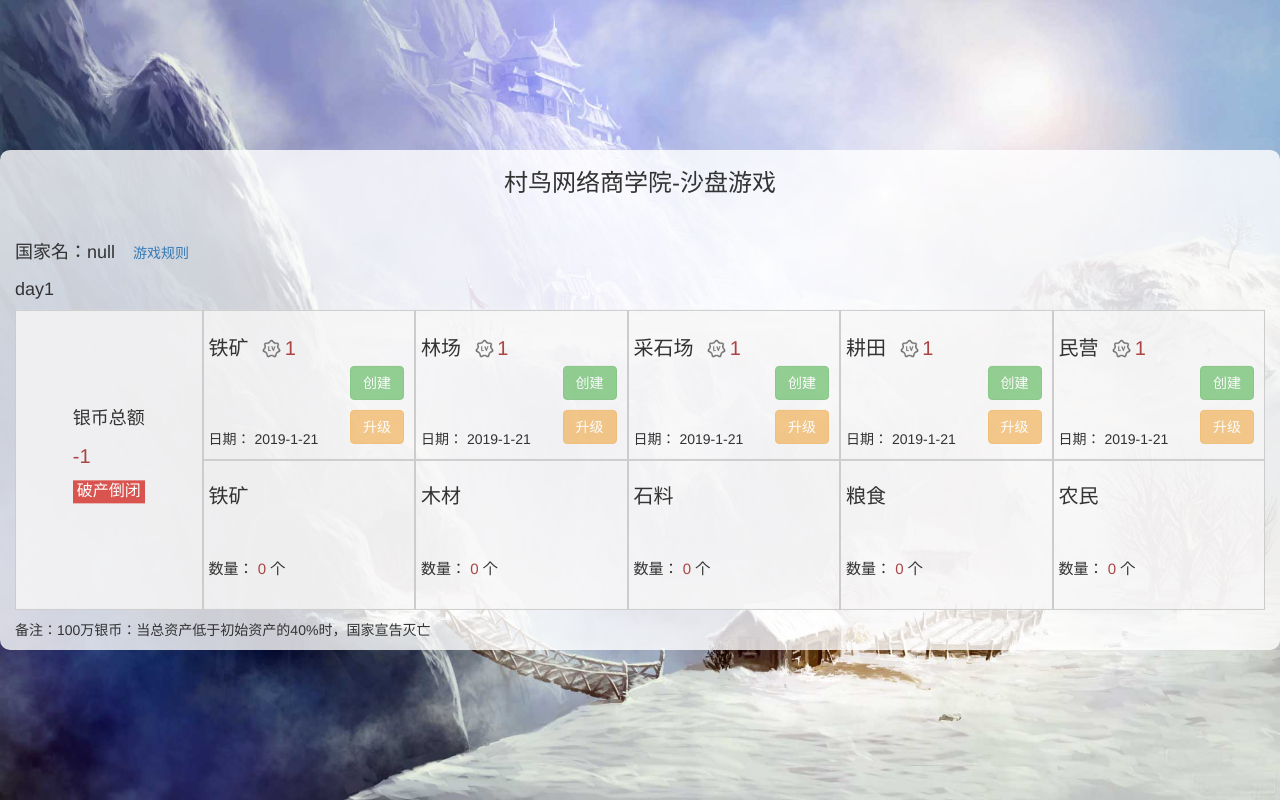
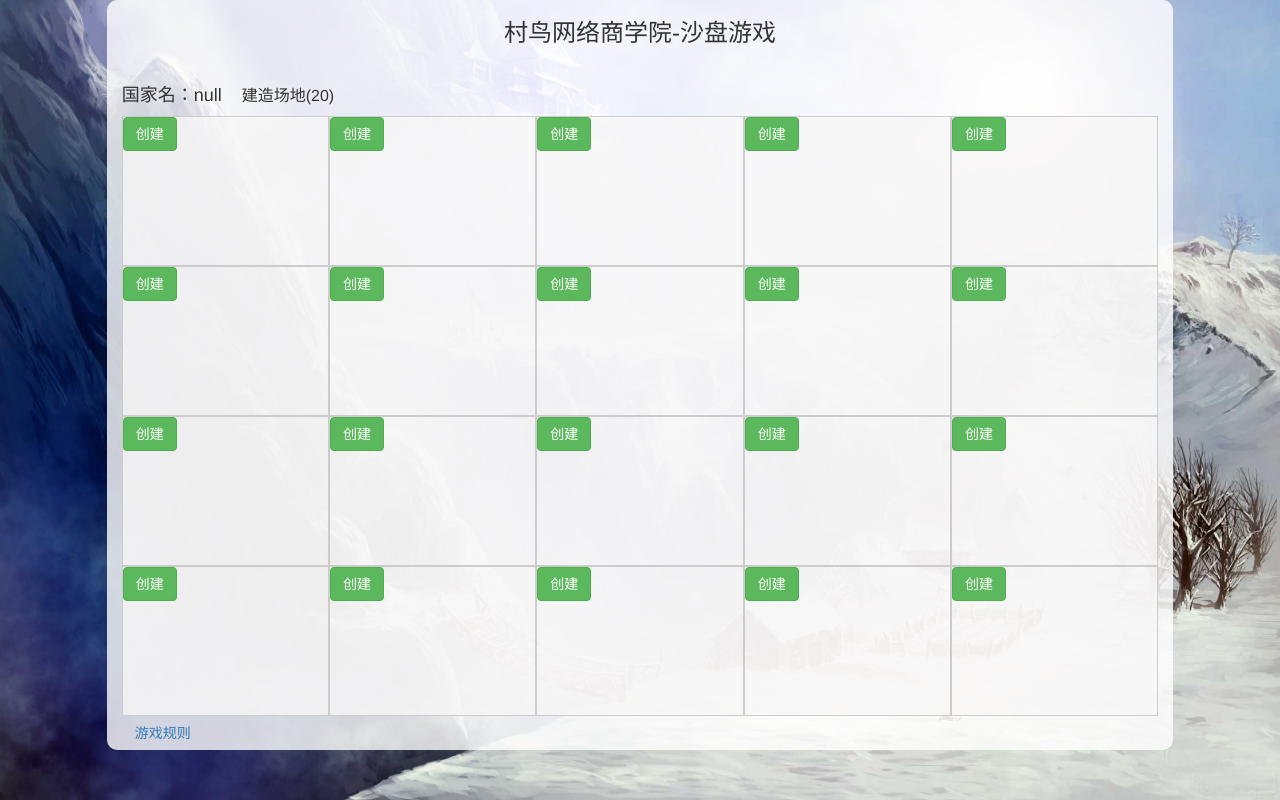
Before and after one commit to hmxl/game, a plain HTML site: page start.html in a window 1280 px wide. Drawn offline with Linux system fonts and the light colour scheme.

Commit message:
2019年1月22日09:50:13

```diff
--- a/start.html
+++ b/start.html
@@ -13,14 +13,13 @@
     </head>
 
     <body>
-        <div class="col-xs-12 container">
+        <div class="col-xs-10 col-xs-offset-1 container">
             <h3 style='text-align: center'>村鸟网络商学院-沙盘游戏</h3>
-            <h4>国家名：<span id="name"></span>
-                <button type="button" class="btn btn-link" data-toggle="modal" data-target="#myModal">游戏规则</button>
+            <h4>国家名：<span id="name"></span>&nbsp;&nbsp;&nbsp;&nbsp;<span style="font-size: 16px">建造场地(20)</span>
+
             </h4>
-            <h4>day1</h4>
-            <div class="main">
-                <div class="left">
+            <div id="main">
+                <!-- <div class="left">
                     <div>
                         <p>银币总额</p>
                         <p id="all" style="font-size: 20px;" class="text-danger">-1</p>
@@ -33,8 +32,6 @@
                             <span>铁矿</span>
                             <img src="./img/level.png">
                             <span id="ore-level" class="text-danger">1</span>
-                            <!-- <span class="iconfont icon-dengji">1</span> -->
-                            <!-- <span id="ore-level">1</span> -->
                         </div>
                         <div class="time">
                             <span>日期：</span>
@@ -155,9 +152,11 @@
                             <span>个</span>
                         </div>
                     </div>
-                </div>
+                </div> -->
+
             </div>
-            <div style="margin: 10px 0;">备注：100万银币：当总资产低于初始资产的40%时，国家宣告灭亡</div>
+            <!-- <div style="margin: 10px 0;">备注：100万银币：当总资产低于初始资产的40%时，国家宣告灭亡</div> -->
+            <button type="button" class="btn btn-link" data-toggle="modal" data-target="#myModal">游戏规则</button>
         </div>
 
         <div class="modal fade " id="myModal" tabindex="-1" role="dialog" aria-labelledby="myModalLabel" >
@@ -199,9 +198,9 @@
         /* margin-top: 100px; */
         text-align: left;
         border-radius: 10px;
-        position: absolute;
+        /* position: absolute;
         top: 50%;
-        transform: translateY(-50%);
+        transform: translateY(-50%); */
     }
 
     .container>h3 {
@@ -216,13 +215,24 @@
     .btn.active.focus {
         outline: none;
     }
-    .main{
+    #main{
         display: flex;
-        height: 300px;
-        /* background: #fff; */
+        flex-wrap: wrap;
         background: rgba(248, 247, 247, 0.8);
         font-size: 18px;
-        /* text-align: left; */
+    }
+    .box{
+        width: 20%;
+        border:1px solid #ccc;
+        height: 150px;
+    }
+
+
+    /* #main{
+        display: flex;
+        flex-wrap: wrap;
+        background: rgba(248, 247, 247, 0.8);
+        font-size: 18px;
     }
     .left{
         width: 15%;
@@ -278,17 +288,24 @@
     .btns>button{
         display: block;
         margin-bottom: 10px;
-    }
+    } */
+
+
+
 </style>
 <script>
     var name = localStorage.getItem("name");
     // console.log(name)
     $('#name').html(name);
 
-    var all = $('#all').html();
-    if(all<0){
-        $('#over').html('破产倒闭');
-        // console.log($('.right').find('.btn'));
-        $('.right').find('.btn').addClass("disabled");
+    for(let i=0;i<20;i++){
+        $('#main').append('<div class="box"><button type="button" class="btn btn-success">创建</button></div>')
     }
+
+    // var all = $('#all').html();
+    // if(all<0){
+    //     $('#over').html('破产倒闭');
+    //     // console.log($('.right').find('.btn'));
+    //     $('.right').find('.btn').addClass("disabled");
+    // }
 </script>
```
